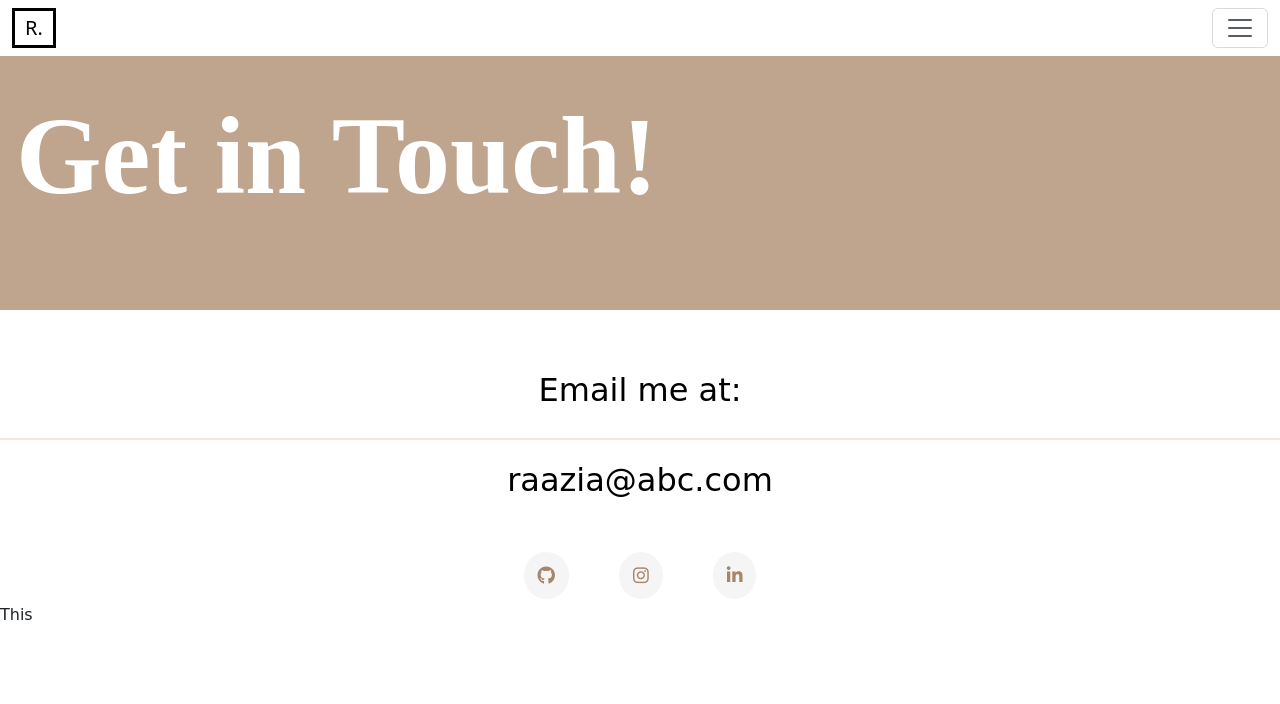
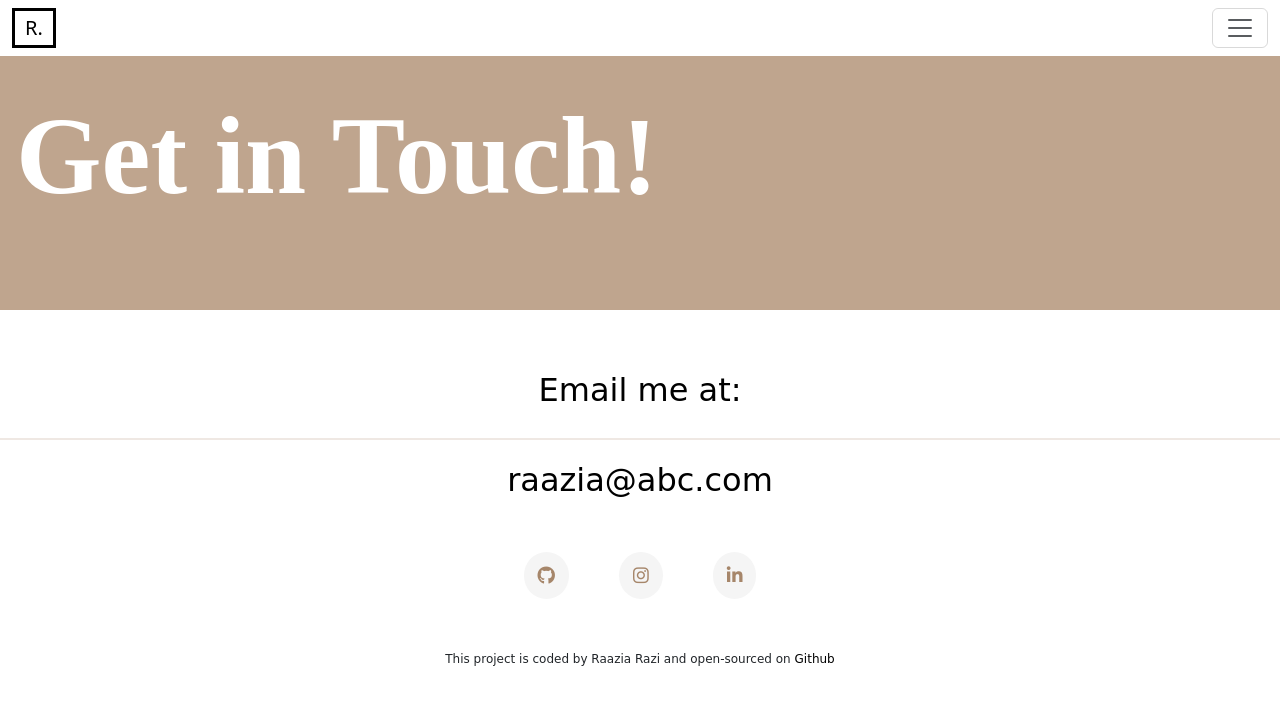
Before and after one commit to Raazia-26/Portfolio-Project, a plain HTML site: page contact.html in a window 1280 px wide. Drawn offline with nearby package versions, Linux system fonts and the light colour scheme; a web font is replaced by a local one.

Commit message:
added github repository link

```diff
--- a/contact.html
+++ b/contact.html
@@ -67,7 +67,7 @@
 
 
 
-
+  <footer class="mt-5">
 
     <div class="social_links d-flex justify-content-center mt-5">
       <a href="https://github.com/Raazia-26" title="github profile" target="_blank">
@@ -77,11 +77,13 @@
           class="fa-brands fa-instagram"></i></a>
       <a href="https://pk.linkedin.com/" title="linkedin profile" target="_blank"><i
           class="fa-brands fa-linkedin-in"></i></a>
+
     </div>
 
-  <div>
-    <p>This </p>
-  </div>
+
+    <p class="footer_content text-center mt-5">This project is coded by Raazia Razi and open-sourced on <a
+        href="https://github.com/Raazia-26/Portfolio-Project" class="github_footer">Github</a></p>
+  </footer>
 
 
 
--- a/src/app.css
+++ b/src/app.css
@@ -175,7 +175,17 @@ p {
 .large_img:hover {
   transform: scale(2);
 }
-
+.footer_content {
+  font-size: 12px;
+}
+.github_footer {
+  text-decoration: none;
+  color: black;
+  transition: all 0.25s ease-in-out;
+}
+.github_footer:hover {
+  color: var(--secondary-color);
+}
 @media (max-width: 768px) {
   h1 {
     font-size: 80px;
@@ -190,6 +200,3 @@ p {
     font-size: 25px;
   }
 }
-
-/*font size for heading small and smaller for repsonsive
-gap between images (mb) in about page*/
```
Lines whose indentation alone changed are shown as unchanged.
